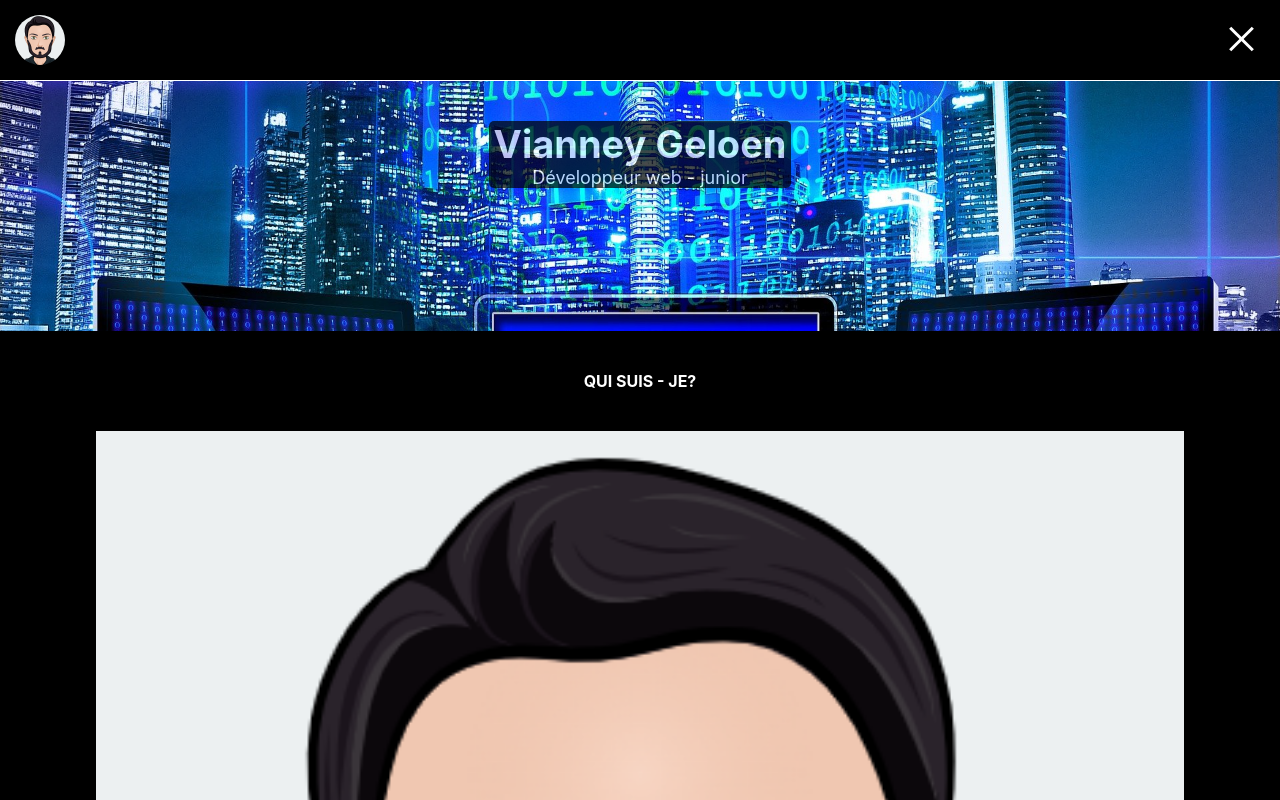
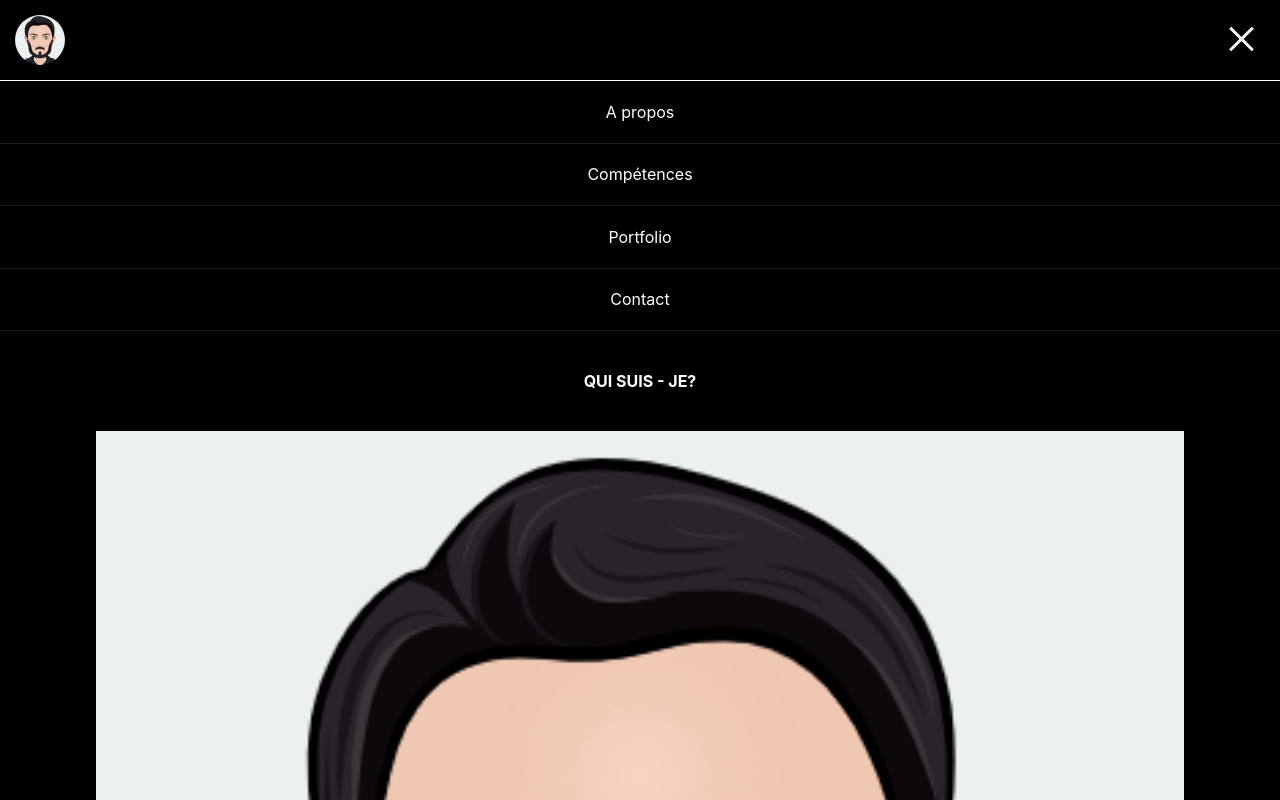
Before and after one commit to Vianney-Gln/porte-folio, a React (Create React App) app: page / in a window 1280 px wide. Both pictures are taken after a click on the button 1241 px from the left and 39 px from the top of the page. Shown: the top 800 px of the page. Built offline with nearby package versions, Linux system fonts and the light colour scheme.

Commit message:
creation du composant navigation + navigation.scss , apparait correctement au clique sur le burger

```diff
--- a/src/components/header.jsx
+++ b/src/components/header.jsx
@@ -9,7 +9,14 @@ const Header = ({ isOpen, setOpen }) => {
     <header>
       <div className="avatar">
         <img src={avatar} alt="avatar-vianney" />
-        <Hamburger toggled={isOpen} toggle={setOpen} />
+        <Hamburger
+          onToggle={() => {
+            setOpen(!isOpen);
+            console.log(isOpen);
+          }}
+          toggled={isOpen}
+          toggle={setOpen}
+        />
       </div>
     </header>
   );
--- a/src/components/heros.jsx
+++ b/src/components/heros.jsx
@@ -1,15 +1,19 @@
 import React from "react";
 //style
 import "../styles/heros.scss";
+import Navigation from "./navigation";
 
-const Heros = () => {
+const Heros = ({ isOpen, setOpen }) => {
   return (
-    <div className="heros">
-      <div className="container-fond-transparent">
-        <h2>Vianney Geloen</h2>
-        <p>Développeur web - junior</p>
+    <>
+      {isOpen && <Navigation />}
+      <div className="heros">
+        <div className="container-fond-transparent">
+          <h2>Vianney Geloen</h2>
+          <p>Développeur web - junior</p>
+        </div>
       </div>
-    </div>
+    </>
   );
 };
 
--- /dev/null
+++ b/src/components/navigation.jsx
@@ -0,0 +1,24 @@
+import React from "react";
+//style
+import "../styles/navigation.scss";
+
+const Navigation = () => {
+  return (
+    <ul className="navigation">
+      <li>
+        <a href="/">A propos</a>
+      </li>
+      <li>
+        <a href="/">Compétences</a>
+      </li>
+      <li>
+        <a href="/">Portfolio</a>
+      </li>
+      <li>
+        <a href="/">Contact</a>
+      </li>
+    </ul>
+  );
+};
+
+export default Navigation;
--- a/src/containers/App.jsx
+++ b/src/containers/App.jsx
@@ -4,11 +4,11 @@ import { Header, Apropos, Heros, Actuellement } from "../components";
 import "../styles/App.scss";
 
 const App = () => {
-  const [isOpen, setOpen] = useState(true);
+  const [isOpen, setOpen] = useState(false);
   return (
     <div className="App">
-      <Header toggle={isOpen} setToggle={setOpen} />
-      <Heros />
+      <Header isOpen={isOpen} setOpen={setOpen} />
+      <Heros isOpen={isOpen} setOpen={setOpen} />
       <Apropos />
       <Actuellement />
     </div>
--- /dev/null
+++ b/src/styles/navigation.scss
@@ -0,0 +1,21 @@
+.navigation {
+  width: 100%;
+  height: 250px;
+  background-color: black;
+  position: fixed;
+  z-index: 5;
+  list-style: none;
+
+  li {
+    border-bottom: 1px solid rgb(29, 28, 28);
+    height: calc(100% / 4);
+    display: flex;
+    justify-content: center;
+    align-items: center;
+
+    a {
+      text-decoration: none;
+      color: white;
+    }
+  }
+}
```
